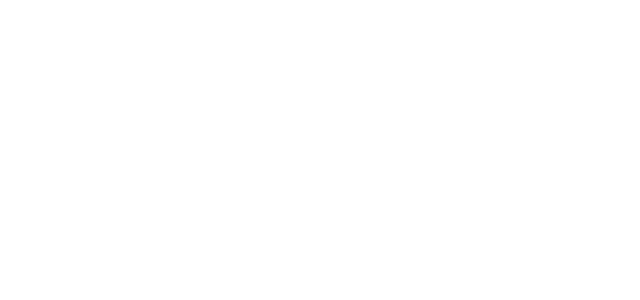
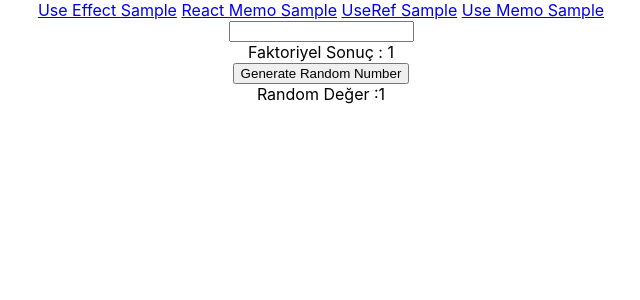
Before and after one commit to neominalsolutions/react-memo, a React (Create React App) app: page /useMemo in a window 1280 px wide. Before the commit this address had no page. Shown: the top 300 px of the page, without its empty margins (319-959 px from the left). Built offline with nearby package versions, Linux system fonts and the light colour scheme.

Commit message:
UseMemo Hook

```diff
--- a/src/App.tsx
+++ b/src/App.tsx
@@ -14,6 +14,8 @@ function App() {
         <Link to="/reactMemo" >React Memo Sample</Link>
         {' '}
         <Link to="/useRef" >UseRef Sample</Link>
+        {' '}
+        <Link to="/useMemo">Use Memo Sample</Link>
       </nav>
       <main>
         {/* sayfaların App component doma girdiğinde yukarıdaki linke göre sayfaların outlet olarak işaretlenmiş yere girişini sağlar. */}
--- a/src/index.tsx
+++ b/src/index.tsx
@@ -8,6 +8,7 @@ import UseEffectSample from './pages/useEffect/UseEffectSample';
 import { BrowserRouter, Route, Routes } from 'react-router-dom';
 import ReactMemoSample from './pages/reactMemo/ReactMemoSample';
 import UseRefSample from './pages/useRef/UseRefSample';
+import UseMemoSample from './pages/useMemo/UseMemoSample';
 
 const root = ReactDOM.createRoot(
   document.getElementById('root') as HTMLElement
@@ -24,6 +25,7 @@ root.render(
           <Route path='/useEffect' Component={UseEffectSample}></Route>
           <Route path='/reactMemo' Component={ReactMemoSample}></Route>
           <Route path='/useRef' Component={UseRefSample}></Route>
+          <Route path='/useMemo' Component={UseMemoSample}></Route>
         </Route>
       </Routes>
     </BrowserRouter>
--- a/src/pages/useMemo/UseMemoSample.tsx
+++ b/src/pages/useMemo/UseMemoSample.tsx
@@ -1,4 +1,4 @@
-import React, { useState } from 'react'
+import React, { useMemo, useState } from 'react'
 
 function UseMemoSample() {
 
@@ -10,14 +10,19 @@ const factorielFunction = (num:number) => { // expensiveFunction
   console.log('calculating....');
   let result = 1;
 
-  for (let index = 2; index < num; index++) {
+  for (let index = 2; index <= num; index++) {
     result *= index;
 
   }
   return result;
  }
 
- const factoriel:number = factorielFunction(number);
+ // useMemo kullanılmadan önceki durum
+//  const factoriel:number = factorielFunction(number);
+// değişken değerlerimizi memoisation yapmak için useMemo hook'unu kullanıyoruz
+
+// sadece number state değişimi olursa memoisation durumunu boz aksi takdirde tekrar bir hesaplama yapma.
+const factoriel:number = useMemo(() => factorielFunction(number),[number]);
 
  const onInputChange= (event:any) => {
    if(!isNaN(event.target.value)){
@@ -33,10 +38,12 @@ const factorielFunction = (num:number) => { // expensiveFunction
         Faktoriyel Sonuç : {factoriel}
       </span>
       <br></br>
-      <span>
+
+      <button onClick={() => {setRandom(Math.round(Math.random() * 100))}}>Generate Random Number</button>
+      <br></br>
+       <span>
         Random Değer :{random}
       </span>
-      <button onClick={() => {setRandom(Math.round(Math.random() * 100))}}>Generate Random Number</button>
     </>
   )
 }
```
